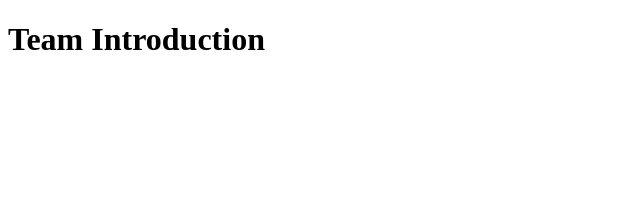
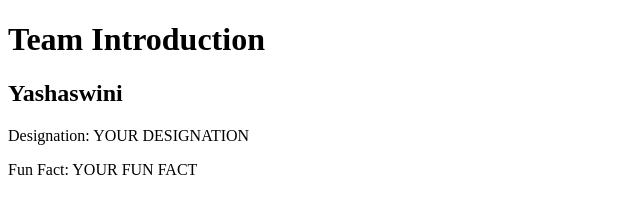
Before and after one commit to yashaswini008/team-intro, a plain HTML site: page index.html in a window 1280 px wide. Shown: the whole page, without its empty margins (0-640 px from the left). Drawn offline with Linux system fonts and the light colour scheme.

Commit message:
Added my introduction

```diff
--- a/index.html
+++ b/index.html
@@ -5,5 +5,11 @@
 </head>
 <body>
   <h1>Team Introduction</h1>
+
+  <div>
+    <h2>Yashaswini</h2>
+    <p>Designation: YOUR DESIGNATION</p>
+    <p>Fun Fact: YOUR FUN FACT</p>
+  </div>
 </body>
 </html>
```
